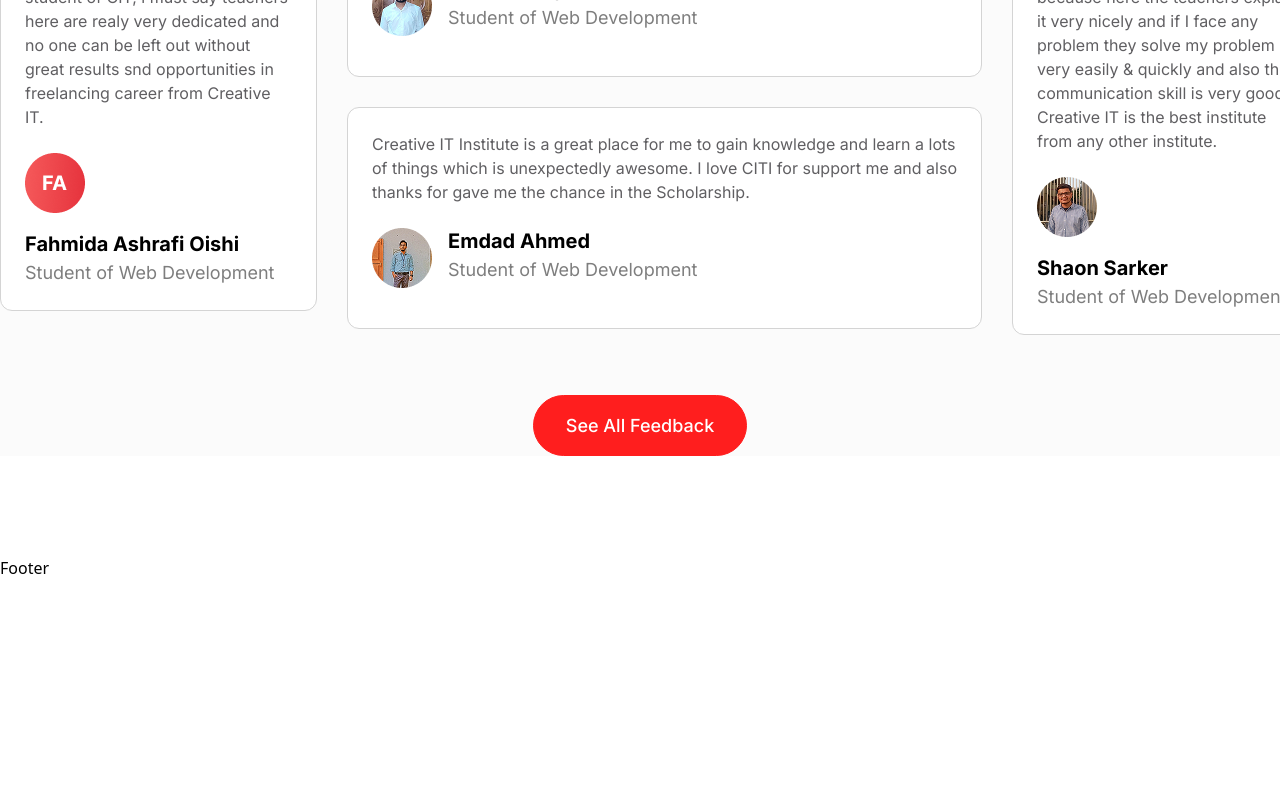
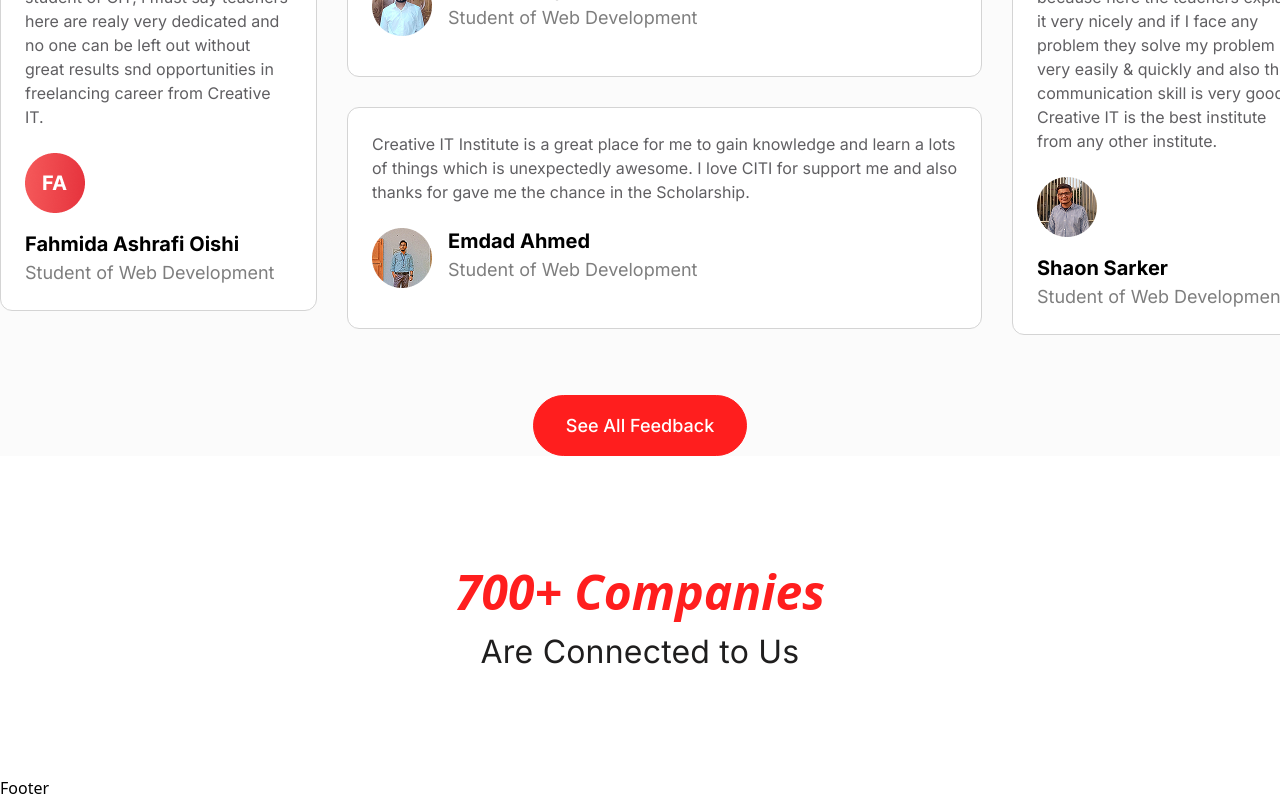
Before and after one commit to shoumen-shomu/creative-it-canada, a Next.js app: page / in a window 1280 px wide. Shown: the part 3636-4436 px from the top of the page. Before the commit the page ends 4216 px from the top, so only its background shows below. Built offline with nearby package versions, Linux system fonts and the light colour scheme; a web font is replaced by a local one.

Commit message:
Header Added

```diff
--- a/src/app/components/layouts/home/Companies.jsx
+++ b/src/app/components/layouts/home/Companies.jsx
@@ -4,6 +4,10 @@ const Companies = () => {
   return (
     <>
     <section className='my-25'>
+        <div className="text-center">
+            <h2 className='font-tri font-bold text-[48px] text-primary leading-[150%] italic'>700+ Companies</h2>
+            <p className='font-inter font-normal text-[32px] text-[#1F1E1E] leading-[150%] tracking-[0.2px]'>Are Connected to Us</p>
+        </div>
 
 
     </section>
```
